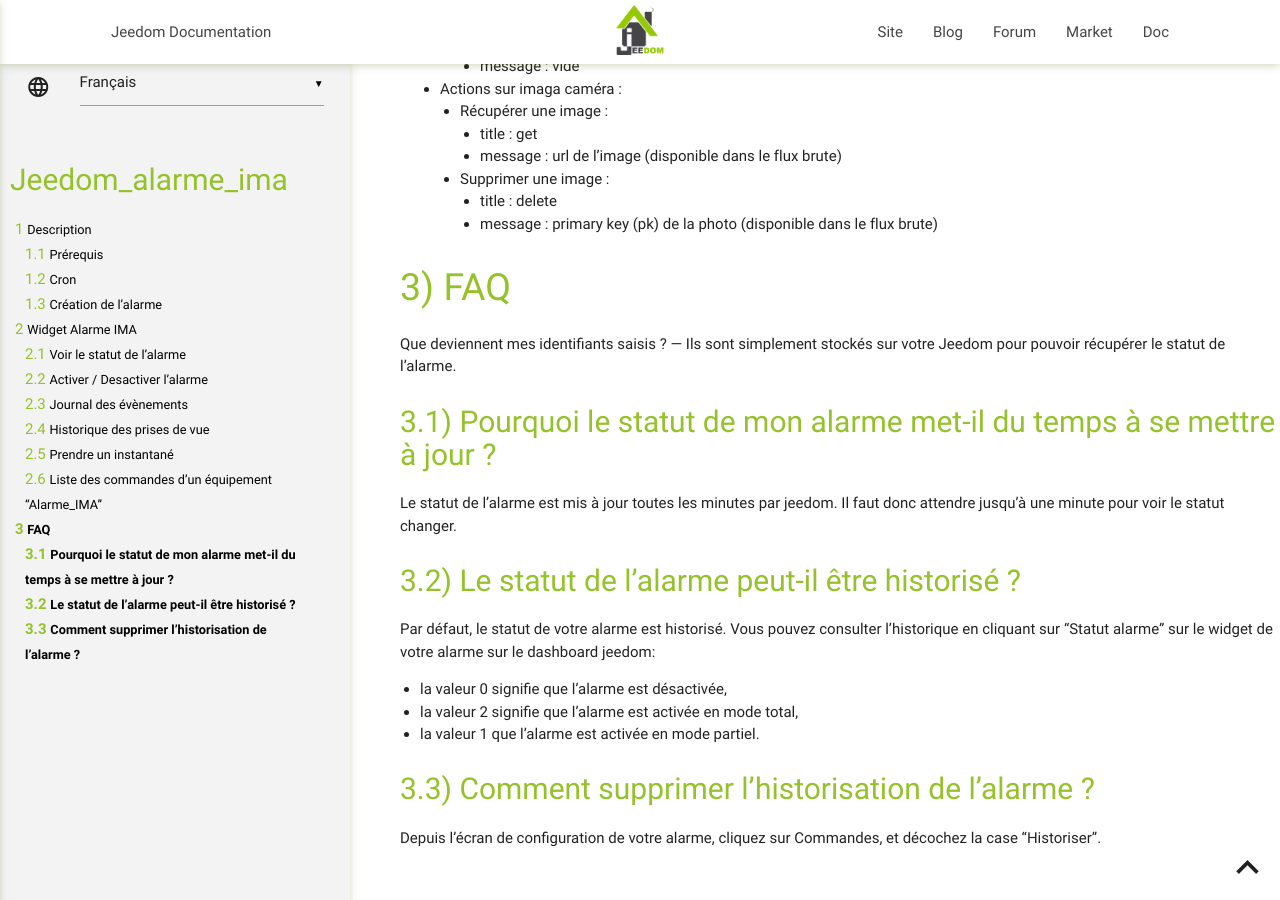
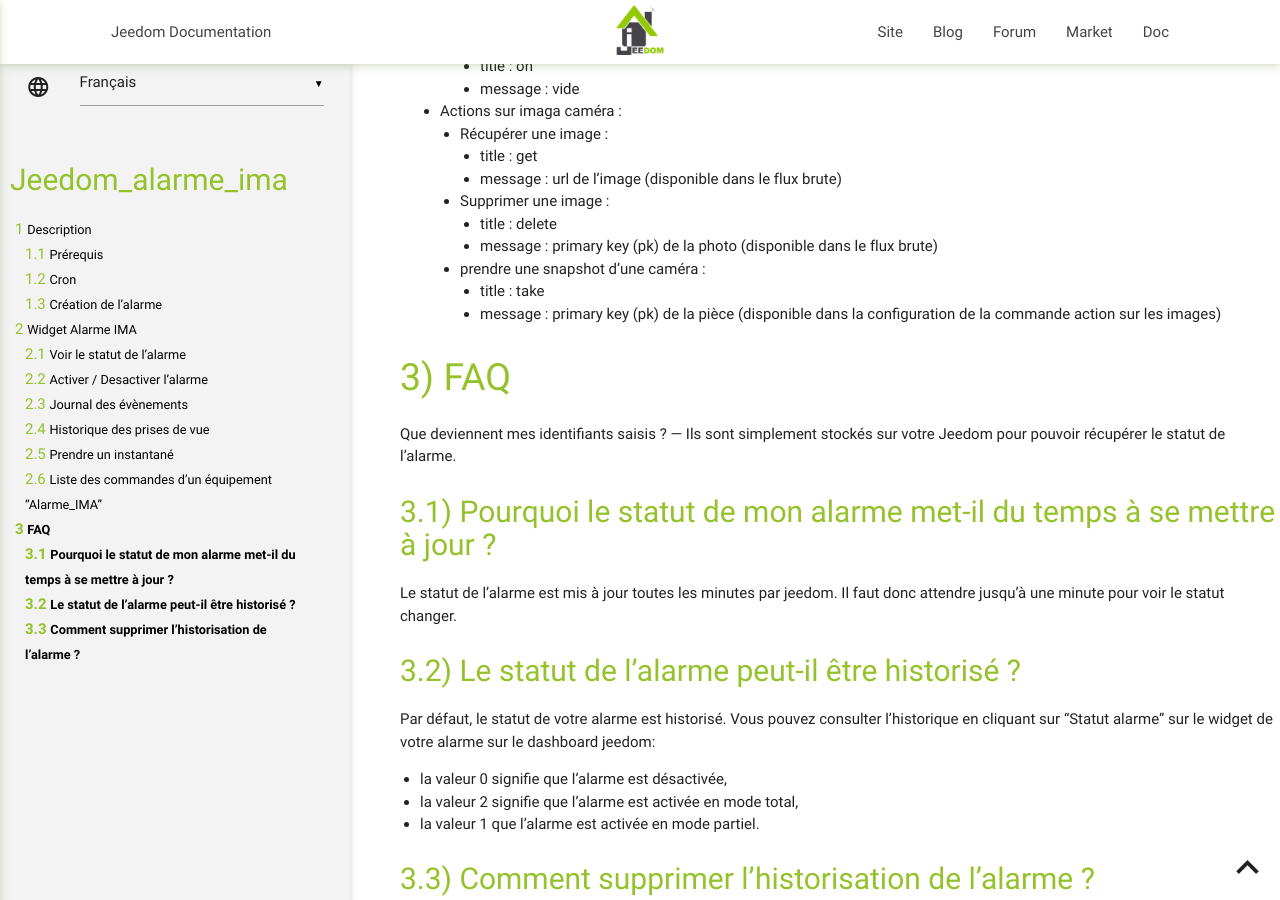
Before and after one commit to lplancke/jeedom_alarme_IMA, a Jekyll site: the page built from docs/fr_FR/index.md, in a window 1280 px wide and 900 px high, scrolled down 4423 px. Built offline with Jekyll 4.4.1, drawn with Linux system fonts in a browser that asks for light colours; our own code applies the rules of GitHub Pages for plain Markdown files; some of the changed text lies outside the part shown.

Commit message:
update documentation

```diff
--- a/docs/fr_FR/index.md
+++ b/docs/fr_FR/index.md
@@ -8,6 +8,7 @@ Ce plugin permet  :
 -- desactiver de l'alarme
 - visionner les prises de photos
 - supprimer les prises de photos
+- prendre des snapshots via les cameras IMA
 
 
 Prérequis
@@ -133,6 +134,9 @@ Liste des commandes d'un équipement "Alarme_IMA"
 		* Supprimer une image :
 			* title : delete
 			* message : primary key (pk) de la photo (disponible dans le flux brute)
+		* prendre une snapshot d'une caméra :
+			* title : take
+			* message : primary key (pk) de la pièce (disponible dans la configuration de la commande action sur les images)
 
 
 
```
